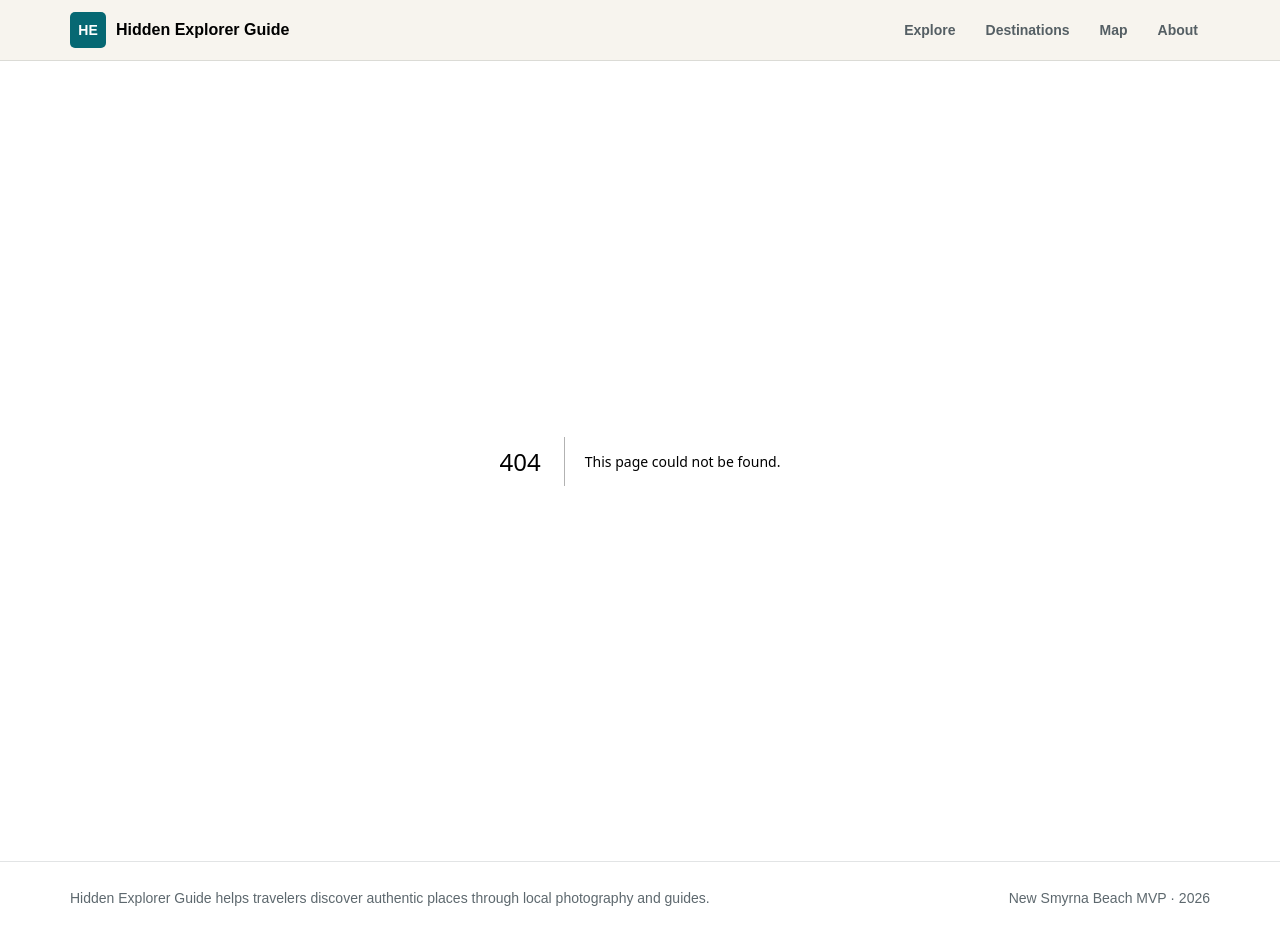
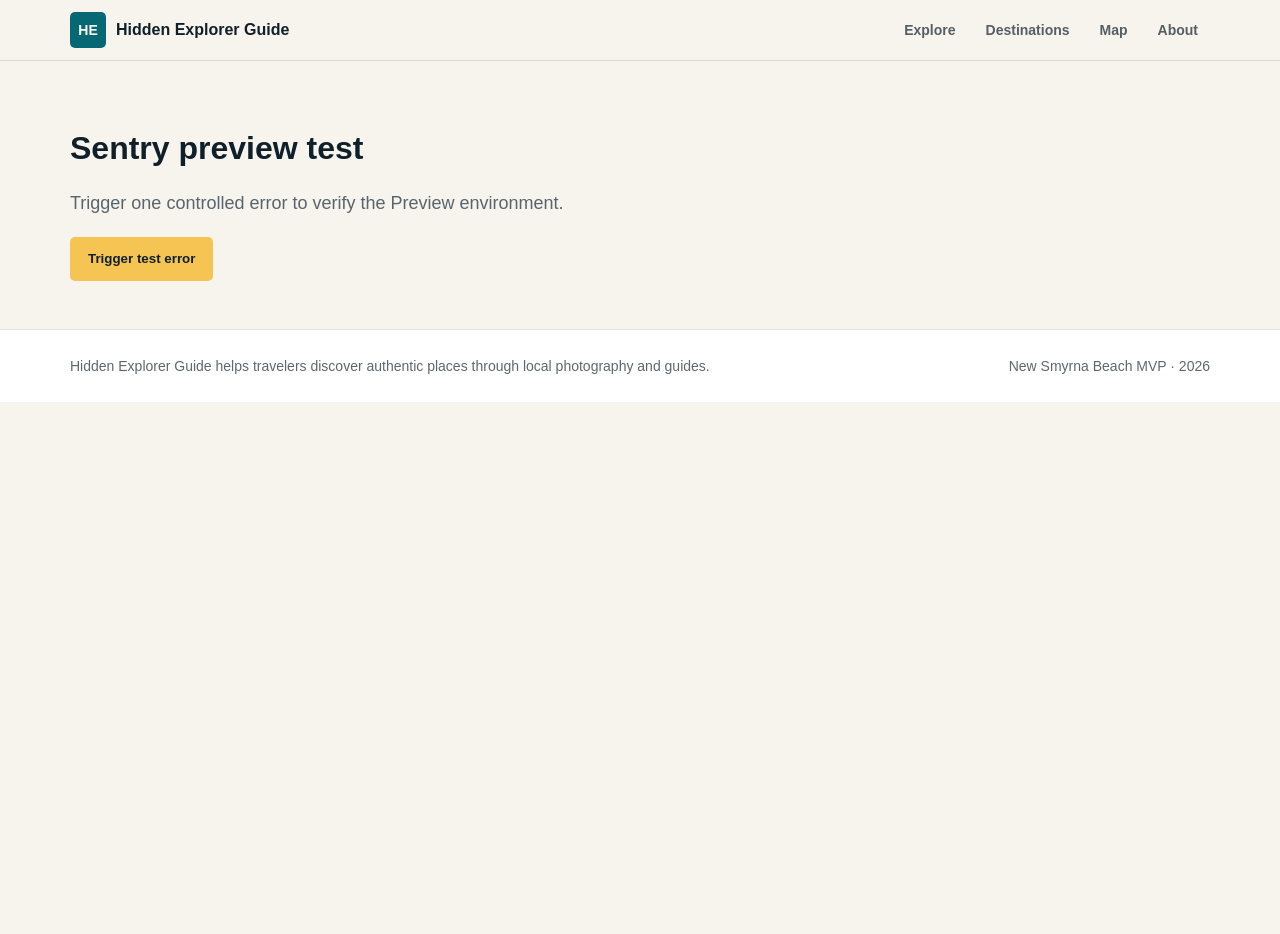
Before and after one commit to erick3carp/HiddenExplorerGuide, a Next.js app: page /sentry-test in a window 1280 px wide. Before the commit this address had no page. After the commit the page ends 800 px from the top, so only its background shows below. Built offline with nearby package versions, Linux system fonts and the light colour scheme.

Commit message:
test: add temporary Sentry verification route

```diff
--- /dev/null
+++ b/app/sentry-test/page.jsx
@@ -0,0 +1,25 @@
+'use client';
+
+import { useState } from 'react';
+
+const testErrorMessage = 'HiddenExplorerGuide Sentry preview test - Week 1';
+
+export default function SentryTestPage() {
+  const [shouldThrow, setShouldThrow] = useState(false);
+
+  if (shouldThrow) {
+    throw new Error(testErrorMessage);
+  }
+
+  return (
+    <main className="container">
+      <h1>Sentry preview test</h1>
+      <p className="lead">
+        Trigger one controlled error to verify the Preview environment.
+      </p>
+      <button className="button" type="button" onClick={() => setShouldThrow(true)}>
+        Trigger test error
+      </button>
+    </main>
+  );
+}
```
